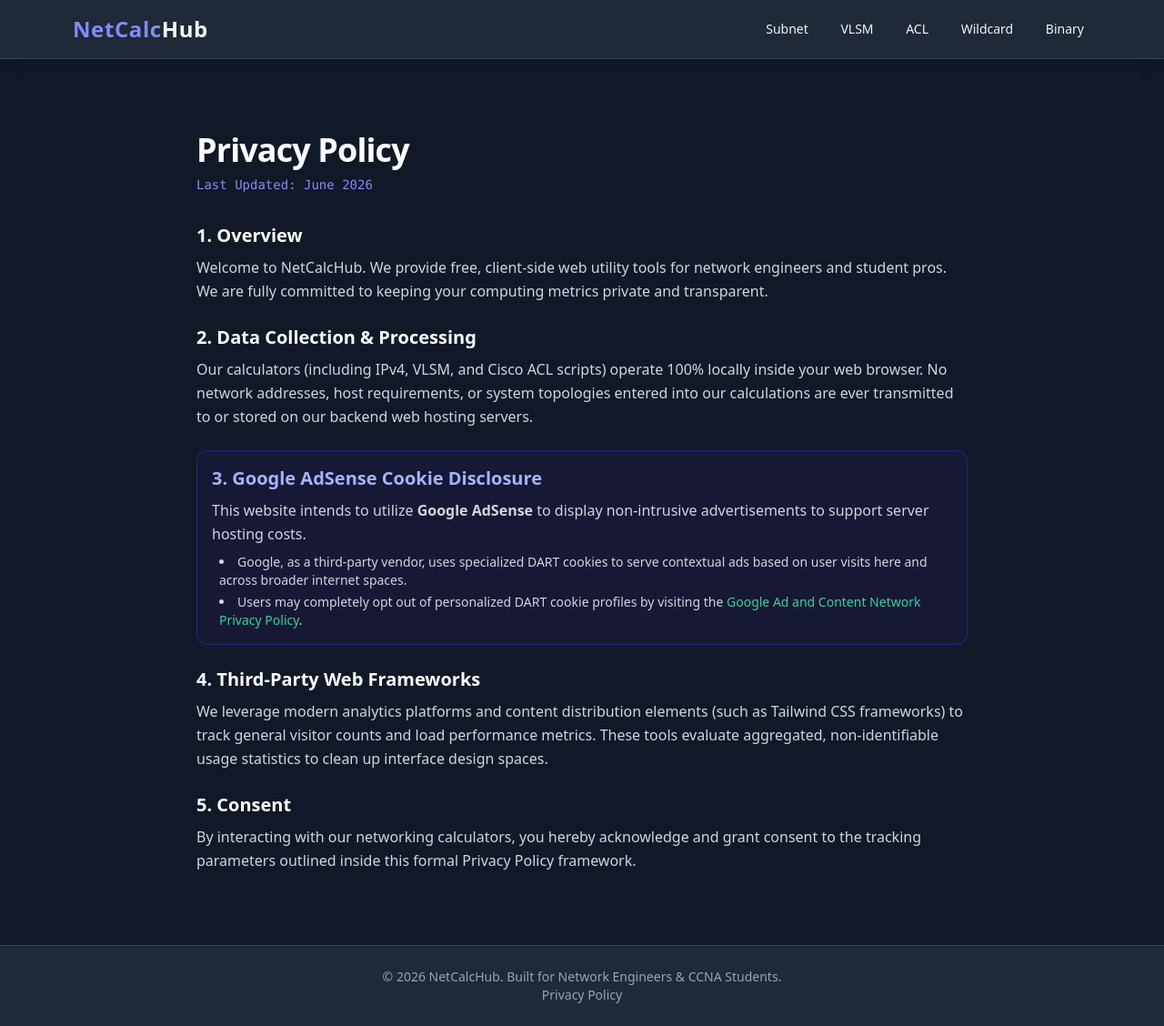
After one commit to Bishop-d3v/netcalhub, a Flask app: page /privacy-policy in a window 1280 px wide. The commit adds this page. Shown: the whole page at 91% size. Run offline with Flask 3, Linux system fonts and the light colour scheme; some libraries are stand-ins or nearby versions.

Commit message:
Add AdSense compliant privacy policy page

```diff
--- a/app.py
+++ b/app.py
@@ -26,5 +26,9 @@ def wildcard_calculator():
 def ip_binary_converter():
     return render_template('binary.html')
 
+@app.route('/privacy-policy')
+def privacy_policy():
+    return render_template('privacy.html')
+
 if __name__ == '__main__':
     app.run(debug=True)
--- a/templates/base.html
+++ b/templates/base.html
@@ -27,6 +27,7 @@
 
     <footer class="bg-gray-800 border-t border-gray-700 py-6 text-center text-gray-400 text-sm">
         <p>&copy; 2026 NetCalcHub. Built for Network Engineers & CCNA Students.</p>
+        <a href="/privacy-policy" class="text-gray-400 hover:text-indigo-400 text-sm transition-colors mx-2">Privacy Policy</a>
     </footer>
 
 </body>
--- /dev/null
+++ b/templates/privacy.html
@@ -0,0 +1,41 @@
+{% extends 'base.html' %}
+
+{% block title %}Privacy Policy - NetCalcHub{% endblock %}
+
+{% block content %}
+<div class="max-w-4xl mx-auto my-12 px-6 text-gray-300 leading-relaxed">
+    <h1 class="text-3xl md:text-4xl font-extrabold text-white mb-2 tracking-tight">Privacy Policy</h1>
+    <p class="text-sm text-indigo-400 font-mono mb-8">Last Updated: June 2026</p>
+
+    <section class="space-y-6">
+        <div>
+            <h2 class="text-xl font-bold text-white mb-2">1. Overview</h2>
+            <p>Welcome to NetCalcHub. We provide free, client-side web utility tools for network engineers and student pros. We are fully committed to keeping your computing metrics private and transparent.</p>
+        </div>
+
+        <div>
+            <h2 class="text-xl font-bold text-white mb-2">2. Data Collection & Processing</h2>
+            <p>Our calculators (including IPv4, VLSM, and Cisco ACL scripts) operate 100% locally inside your web browser. No network addresses, host requirements, or system topologies entered into our calculations are ever transmitted to or stored on our backend web hosting servers.</p>
+        </div>
+
+        <div class="bg-indigo-950/40 border border-indigo-800/60 p-4 rounded-xl">
+            <h2 class="text-xl font-bold text-indigo-300 mb-2">3. Google AdSense Cookie Disclosure</h2>
+            <p class="mb-2">This website intends to utilize <strong>Google AdSense</strong> to display non-intrusive advertisements to support server hosting costs.</p>
+            <ul class="list-disc list-inside space-y-1 text-sm pl-2">
+                <li>Google, as a third-party vendor, uses specialized DART cookies to serve contextual ads based on user visits here and across broader internet spaces.</li>
+                <li>Users may completely opt out of personalized DART cookie profiles by visiting the <a href="https://policies.google.com/technologies/ads" target="_blank" class="text-emerald-400 hover:underline">Google Ad and Content Network Privacy Policy</a>.</li>
+            </ul>
+        </div>
+
+        <div>
+            <h2 class="text-xl font-bold text-white mb-2">4. Third-Party Web Frameworks</h2>
+            <p>We leverage modern analytics platforms and content distribution elements (such as Tailwind CSS frameworks) to track general visitor counts and load performance metrics. These tools evaluate aggregated, non-identifiable usage statistics to clean up interface design spaces.</p>
+        </div>
+
+        <div>
+            <h2 class="text-xl font-bold text-white mb-2">5. Consent</h2>
+            <p>By interacting with our networking calculators, you hereby acknowledge and grant consent to the tracking parameters outlined inside this formal Privacy Policy framework.</p>
+        </div>
+    </section>
+</div>
+{% endblock %}
```
